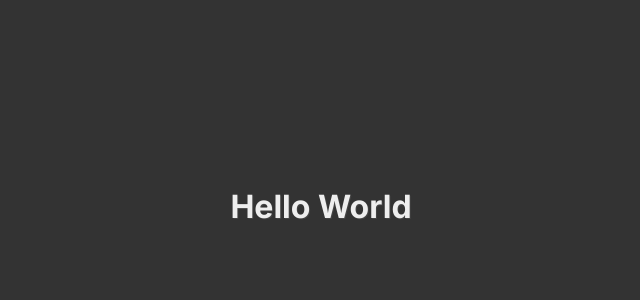
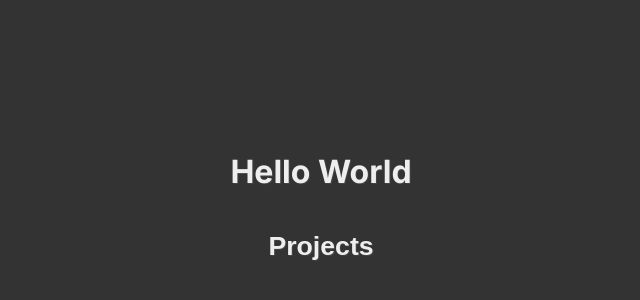
Before and after one commit to enuessle/portfolio-site, a Next.js app: page / in a window 1280 px wide. Shown: the part 194-494 px from the top of the page, without its empty margins (319-959 px from the left). Built offline with nearby package versions, Linux system fonts and the light colour scheme.

Commit message:
Working on Tab System

```diff
--- a/src/app/page.tsx
+++ b/src/app/page.tsx
@@ -1,9 +1,11 @@
 import styles from "./page.module.css";
+import Tabs from "@/components/tabs/tabs";
 
 export default function Home() {
   return (
     <div className={styles["main"]}>
       <h1>Hello World</h1>
+      <Tabs />
     </div>
   );
 }
--- /dev/null
+++ b/src/components/tabs/tabs.module.css
@@ -0,0 +1,4 @@
+.tab{
+    background: none;
+    border: none;
+}
--- /dev/null
+++ b/src/components/tabs/tabs.tsx
@@ -0,0 +1,22 @@
+"use client";
+
+import styles from "./tabs.module.css";
+import { useState } from "react";
+
+//Select Which Tab, Contains all Tab Components
+export default function Tabs() {
+  const [tab, setTab] = useState("project");
+
+  return (
+    <div>
+      <button
+        className={styles["tab"]}
+        onClick={() => {
+          setTab("project");
+        }}
+      >
+        <h1>Projects</h1>
+      </button>
+    </div>
+  );
+}
```
Also changed, not shown: src/components/projects/projects.tsx (added, +10 -0 lines), src/components/resume/resume.tsx (added, +10 -0 lines).
